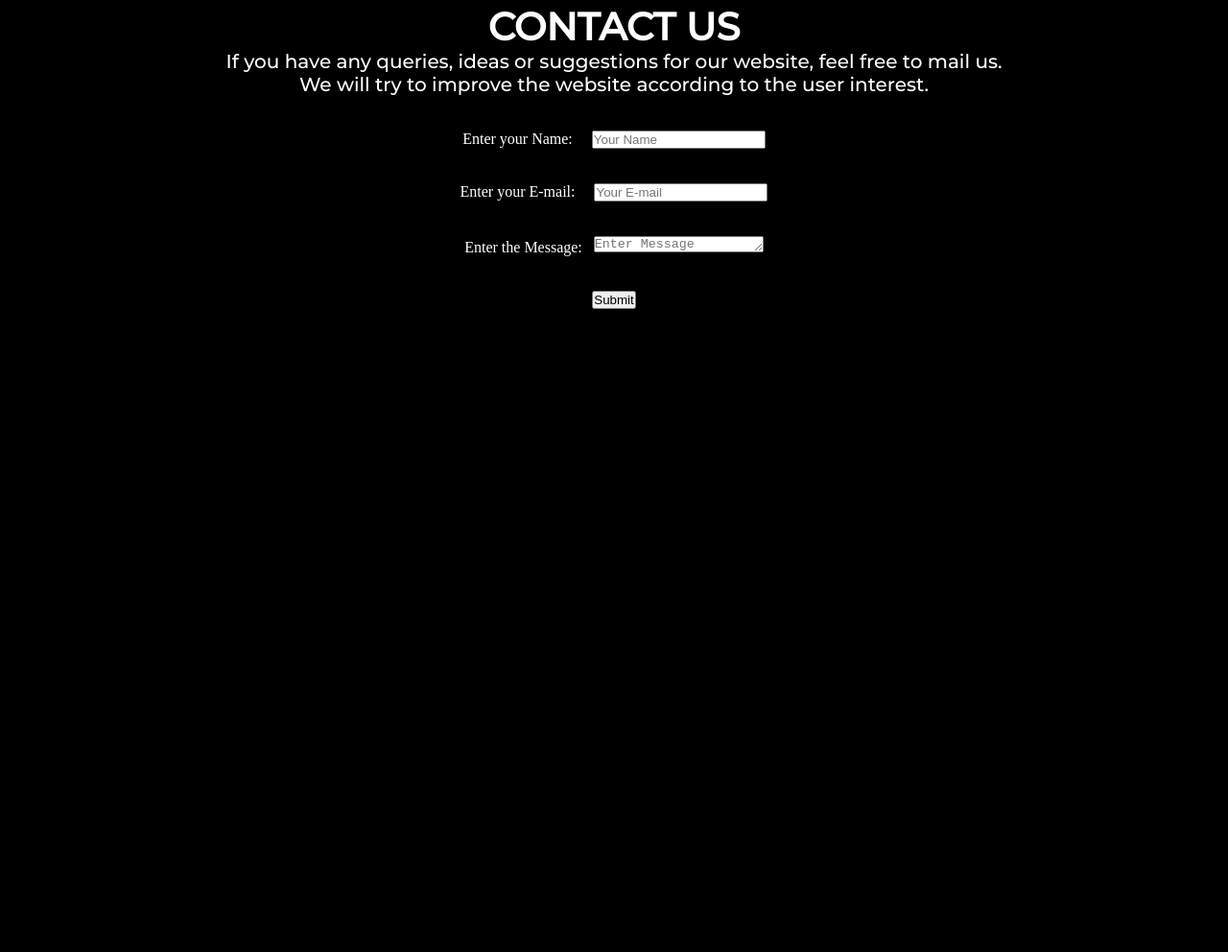
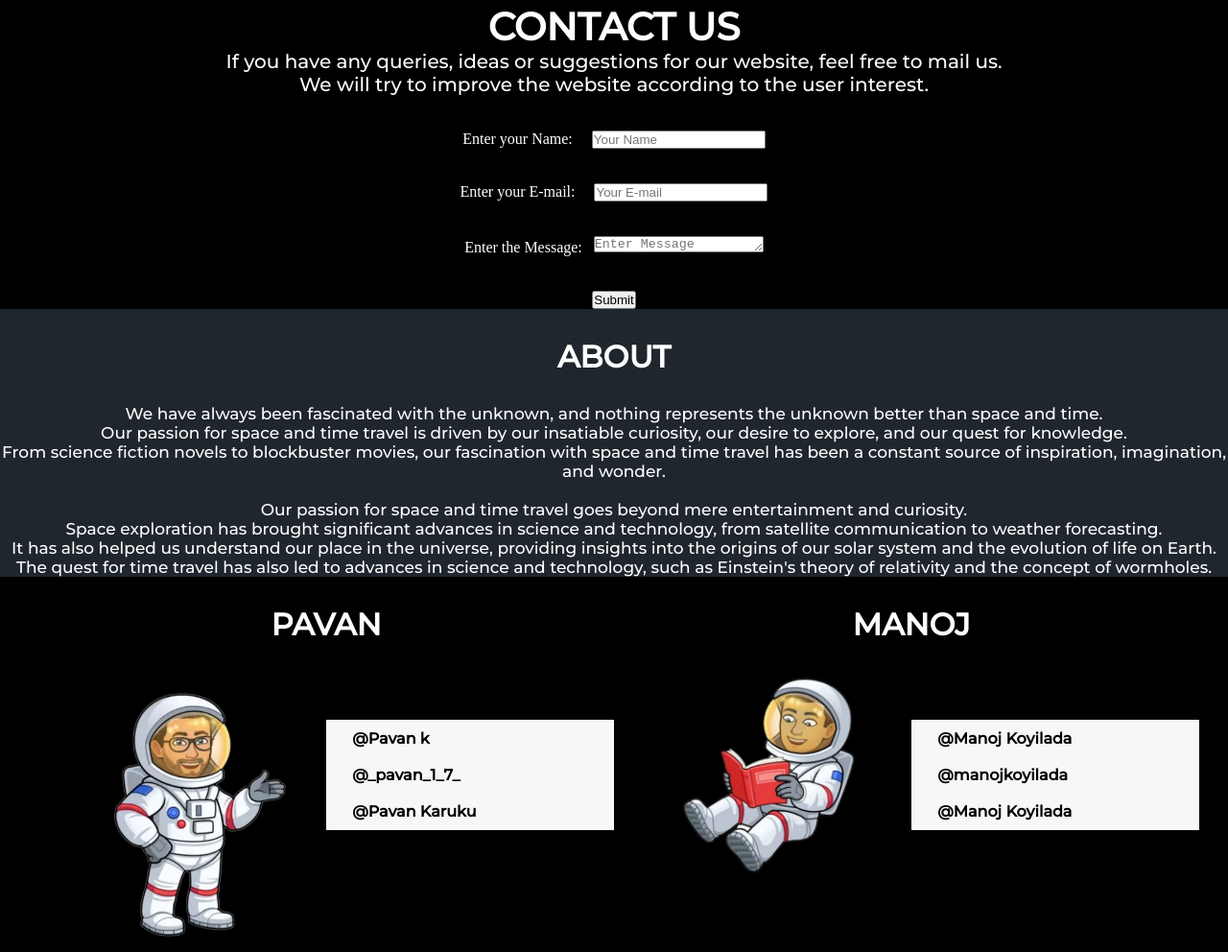
Before and after one commit to Time-Travel-Web/Time-Travel, a plain HTML site: page indextt.html in a window 1280 px wide. Shown: the part 6111-7103 px from the top of the page at 96% size. Before the commit the page ends 6433 px from the top, so only its background shows below. Drawn offline with nearby package versions, Linux system fonts and the light colour scheme; files that its build step writes are made by us from their sources.

Commit message:
Update indextt.html

```diff
--- a/indextt.html
+++ b/indextt.html
@@ -150,5 +150,47 @@ Overall, Hawking's work on parallel universes and time travel contributed greatl
 </center>
       </div>
 
+    <div class="whole">
+    <div class="head">
+      <h1>ABOUT</h1>
+    </div>
+    <div class="para">
+    <p>
+      We have always been fascinated with the unknown, and nothing represents the unknown better than space and time.<br />
+      Our passion for space and time travel is driven by our insatiable curiosity, our desire to explore, and our quest for knowledge.<br />
+      From science fiction novels to blockbuster movies, our fascination with space and time travel has been a constant source of inspiration, imagination, and wonder.</p><br />
+      <p>
+        Our passion for space and time travel goes beyond mere entertainment and curiosity.<br /> Space exploration has brought significant advances in science and technology, from satellite communication to weather forecasting.<br />
+         It has also helped us understand our place in the universe, providing insights into the origins of our solar system and the evolution of life on Earth.<br /> The quest for time travel has also led to advances in science and technology, such as Einstein's theory of relativity and the concept of wormholes.
+      </p>
+    </div>
+    <div class="about">
+      <div class="pavan">
+        <h1>PAVAN</h1>
+        <div class="bitmoji">
+        <img src="pavanBitmoji.png " alt="pavan" width="220px"> </div>
+        <div class="tags">
+
+         <a href="https://www.facebook.com/pavan.warner.3"><i class="fa-brands fa-facebook fa-2xl"></i></a>  &nbsp &nbsp <b> @Pavan k </b> <br /><br />
+          <a href="https://www.instagram.com/_pavan_1_7_/"><i class="fa-brands fa-instagram fa-2xl"></i></a> &nbsp &nbsp<b> @_pavan_1_7_ </b><br /><br />
+          <a href="https://www.linkedin.com/in/pavan-karuku-b9336624b/"><i class="fa-brands fa-linkedin fa-2xl"></i></a>&nbsp &nbsp<b> @Pavan Karuku</b> <br /></div>
+
+
+      </div>
+
+      <div class="manoj">
+       <h1>MANOJ</h1>
+       <div class="bitmoji">
+         <img src="manojBitmoji.png " alt="pavan" width="220px">
+       </div>
+       <div class="tags">
+         <a href="https://www.facebook.com/manoj.koyilada.7/"><i class="fa-brands fa-facebook fa-2xl"></i></a>  &nbsp &nbsp <b> @Manoj Koyilada </b> <br /><br />
+          <a href="https://www.instagram.com/manojkoyilada/"><i class="fa-brands fa-instagram fa-2xl"></i></a> &nbsp &nbsp<b> @manojkoyilada </b><br /><br />
+          <a href="https://www.linkedin.com/in/manoj-koyilada-446192269/"><i class="fa-brands fa-linkedin fa-2xl"></i></a>&nbsp &nbsp<b> @Manoj Koyilada</b> <br /></div>
+       </div>
+      </div>
+    </div>
+  </div>
+
   </body>
 </html>
```
